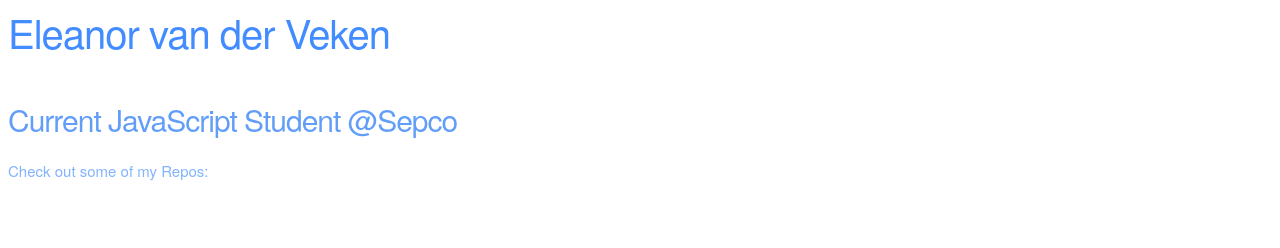
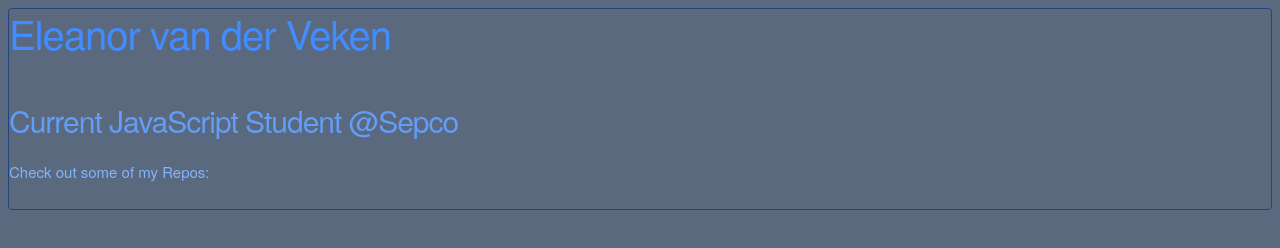
Before and after one commit to EdenRefined/EdenRefined.github.io, a plain HTML site: page index.html in a window 1280 px wide. Drawn offline with Linux system fonts and the light colour scheme.

Commit message:
Attempting to add Background Colour

```diff
--- a/style.css
+++ b/style.css
@@ -32,7 +32,10 @@
         line-height: 1.6;
         font-weight: 400;
         font-family: "Raleway", "HelveticaNeue", "Helvetica Neue", Helvetica, Arial, sans-serif;
-        color: #82B3FF; }
+        color: #82B3FF;
+        background: #5B697F;
+        border: 1px solid #21467F;
+        border-radius: 4px;}
 
 
       /* Typography
```
